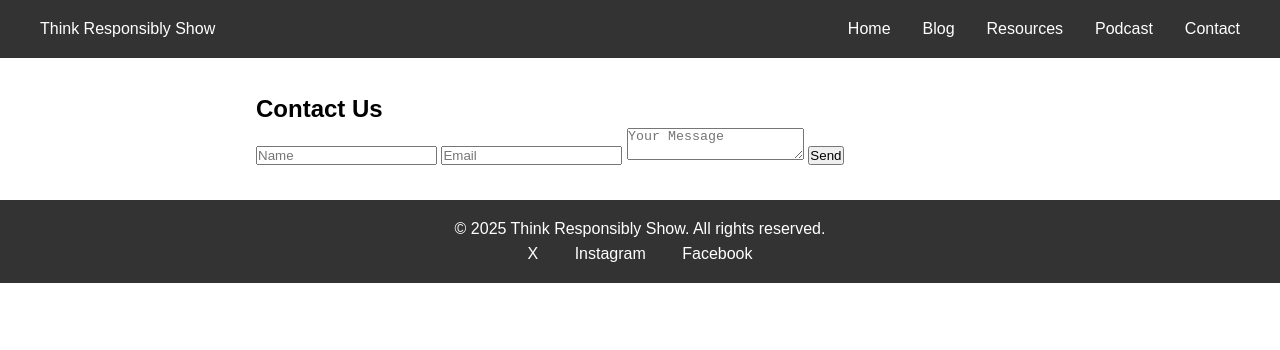
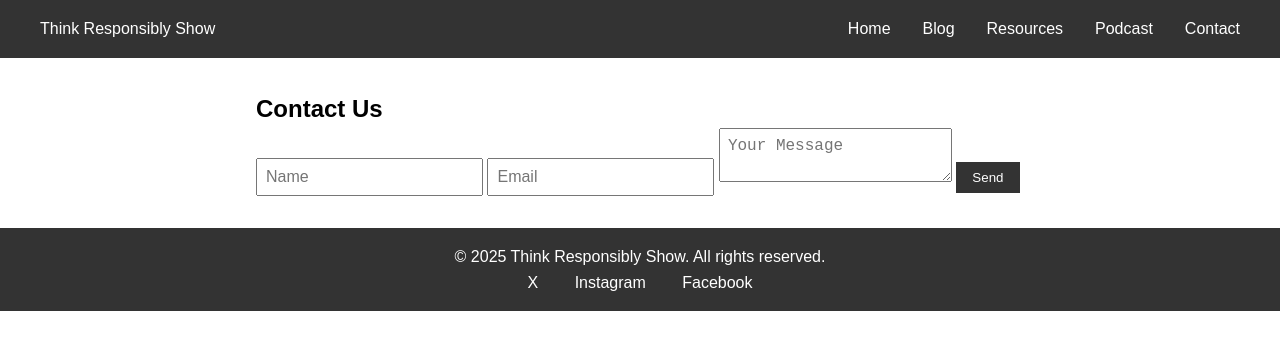
Before and after one commit to Volanalytics/thinkresponsiblyshow, a Jekyll site: the page contact.html, which Jekyll copies as it is, in a window 1280 px wide. Shown: the top 350 px of the page. Built offline with Jekyll 4.4.1, drawn with Linux system fonts in a browser that asks for light colours.

Commit message:
Update style.css

```diff
--- a/css/style.css
+++ b/css/style.css
@@ -20,7 +20,7 @@ nav {
     margin: 0 auto;
 }
 .logo-img {
-    max-height: 50px; /* Adjust based on logo dimensions */
+    max-height: 50px;
     width: auto;
 }
 nav ul {
@@ -34,12 +34,12 @@ nav ul li a {
     color: #fff;
     text-decoration: none;
 }
-.hero {
-    text-align: center;
-    padding: 4rem 1rem;
-    background: #f4f4f4;
+.hero, .blog, .resources, .podcast, .contact {
+    max-width: 800px;
+    margin: 2rem auto;
+    padding: 0 1rem;
 }
-.hero h1 {
+.hero h1, .blog h1 {
     font-size: 2.5rem;
     margin-bottom: 1rem;
 }
@@ -52,21 +52,24 @@ nav ul li a {
     justify-content: center;
     gap: 1rem;
 }
-.hero input {
+.hero input, .contact input, .contact textarea {
     padding: 0.5rem;
     font-size: 1rem;
 }
-.hero button {
+.hero button, .contact button {
     padding: 0.5rem 1rem;
     background: #333;
     color: #fff;
     border: none;
     cursor: pointer;
 }
-.about, .blog, .resources, .podcast, .contact {
-    max-width: 800px;
-    margin: 2rem auto;
-    padding: 0 1rem;
+.blog article {
+    margin-bottom: 2rem;
+}
+.blog .meta {
+    font-size: 0.9rem;
+    color: #666;
+    margin-bottom: 0.5rem;
 }
 .ad-banner, .ad-native, .ad-video {
     margin: 2rem auto;
@@ -89,7 +92,7 @@ footer {
         align-items: flex-start;
     }
     .logo-img {
-        max-height: 40px; /* Smaller logo on mobile */
+        max-height: 40px;
     }
     nav ul {
         margin-top: 1rem;
@@ -97,7 +100,7 @@ footer {
     nav ul li {
         margin: 0.5rem;
     }
-    .hero h1 {
+    .hero h1, .blog h1 {
         font-size: 1.8rem;
     }
 }
```
